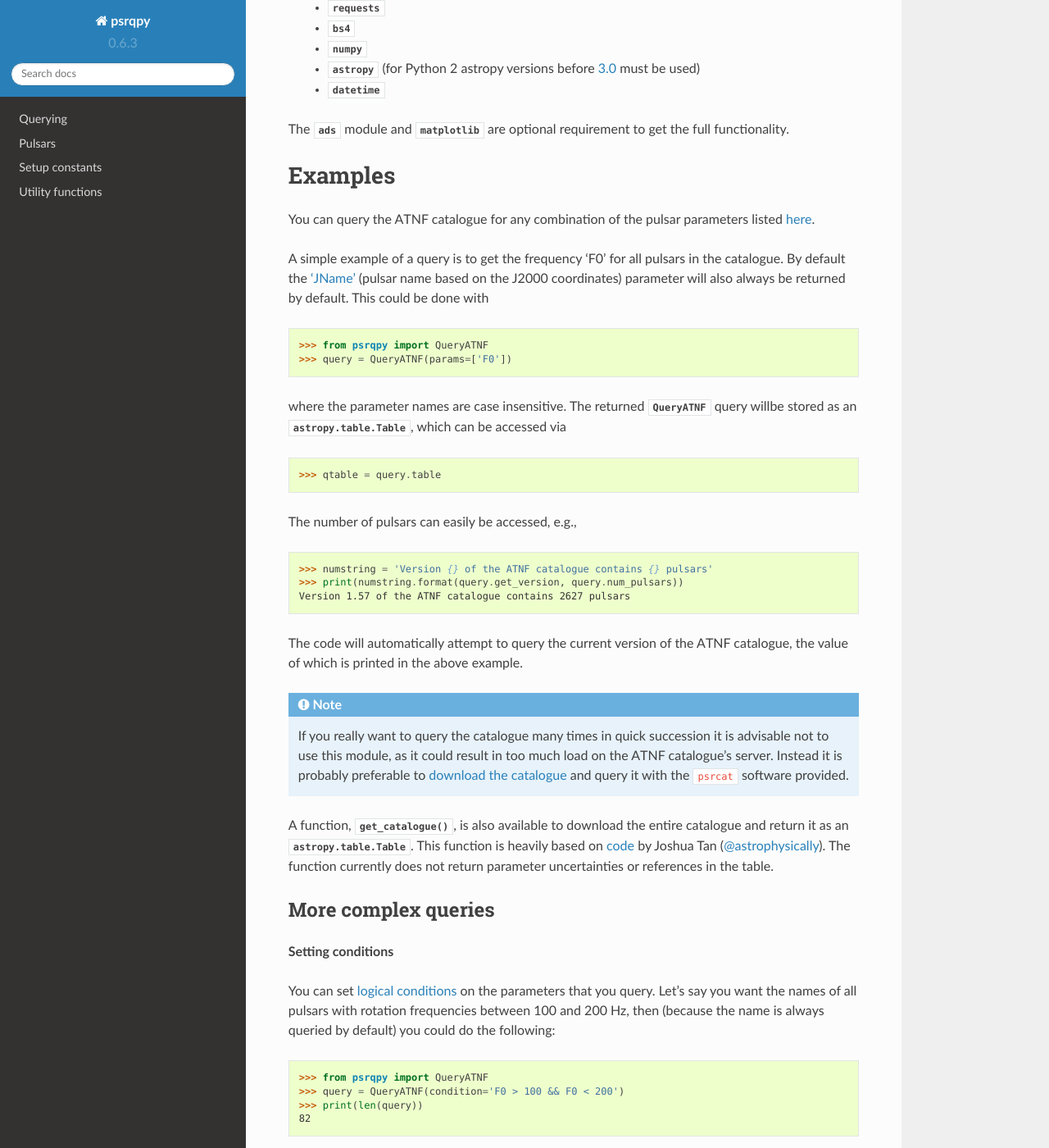
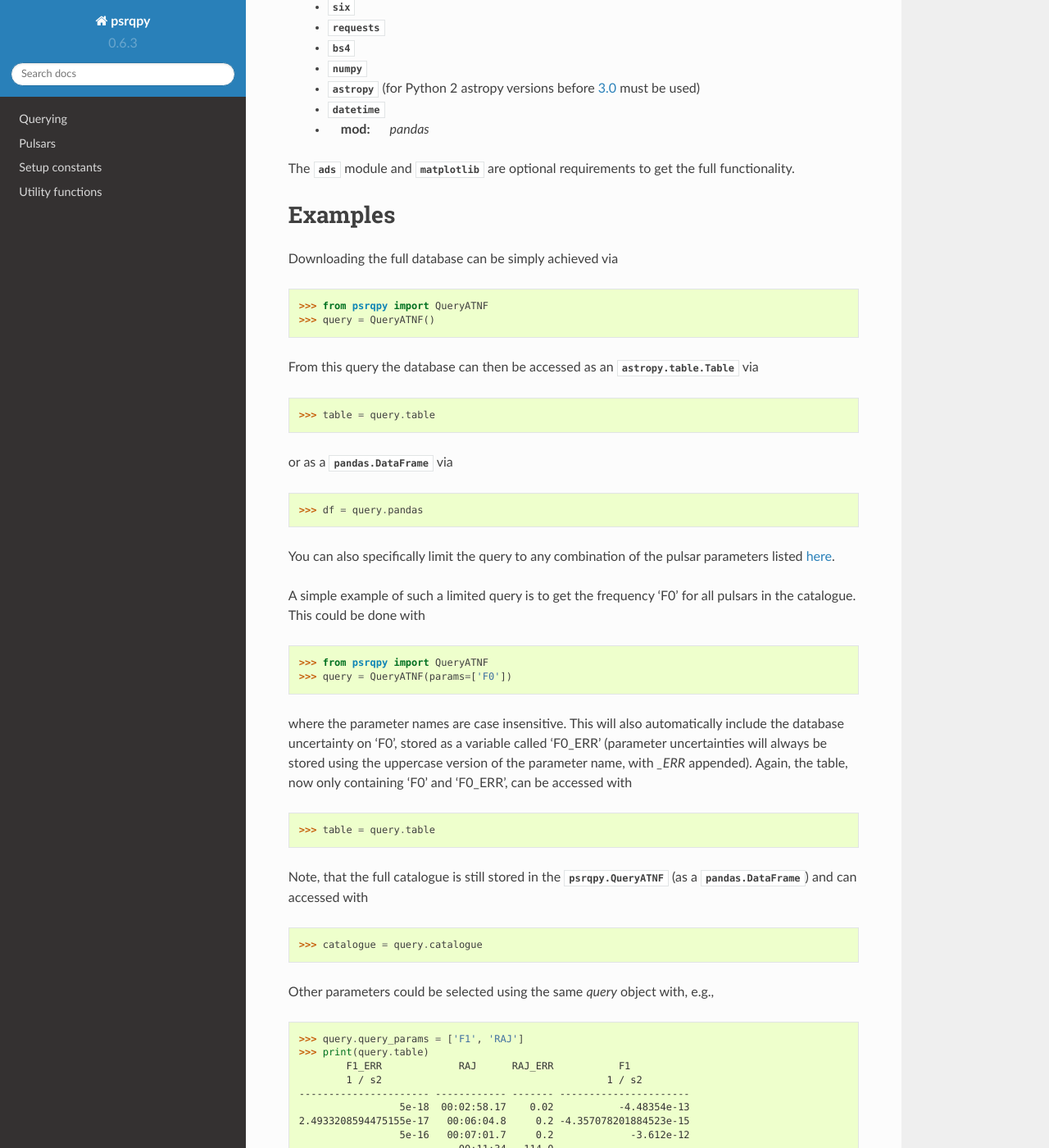
Before and after one commit to mattpitkin/psrqpy, a Sphinx documentation site: the page built from docs/source/index.rst, in a window 1280 px wide and 1400 px high, scrolled down 909 px. Shown: the whole window at 82% size. Built offline with Sphinx 7.4.7 and the Read the Docs theme 2.0.0, drawn with Linux system fonts in a browser that asks for light colours; some of the changed text lies outside the part shown.

Commit message:
Start updating docs for new interface

```diff
--- a/docs/source/index.rst
+++ b/docs/source/index.rst
@@ -12,9 +12,10 @@
 
 .. automodule:: psrqpy
 
-This package provides a way to directly query the `ATNF Pulsar Catalogue <http://www.atnf.csiro.au/people/pulsar/psrcat/>`_ [1]_ using Python.
-It is primarily aimed at astronomers wanting access to the latest pulsar information via a script,
-rather than through the standard web interface.
+This package provides a way to directly query the `ATNF Pulsar Catalogue <http://www.atnf.csiro.au/people/pulsar/psrcat/>`_ [1]_ using Python. It does this by
+downloading and parsing the full catalogue database, which itself is cached and can
+be reused. It is primarily aimed at astronomers wanting access to the latest pulsar
+information via a script, rather than through the standard web interface.
 
 Other functionality that it includes:
 
@@ -43,47 +44,75 @@
  * :mod:`numpy`
  * :mod:`astropy` (for Python 2 astropy versions before `3.0 <http://docs.astropy.org/en/latest/whatsnew/3.0.html#whatsnew-3-0-python3>`_ must be used)
  * :mod:`datetime`
+ * :mod: `pandas`
 
-The :mod:`ads` module and :mod:`matplotlib` are optional requirement to get the full functionality.
+The :mod:`ads` module and :mod:`matplotlib` are optional requirements to get the full functionality.
 
 Examples
 ========
 
-You can query the ATNF catalogue for any combination of the pulsar parameters listed
+Downloading the full database can be simply achieved via
+
+    >>> from psrqpy import QueryATNF
+    >>> query = QueryATNF()
+
+From this query the database can then be accessed as an :class:`astropy.table.Table` via
+
+    >>> table = query.table
+
+or as a :class:`pandas.DataFrame` via
+
+    >>> df = query.pandas
+
+You can also specifically limit the query to any combination of the pulsar parameters listed
 `here <http://www.atnf.csiro.au/research/pulsar/psrcat/psrcat_help.html?type=expert#par_list>`_.
 
-A simple example of a query is to get the frequency 'F0' for all pulsars in the catalogue. By default the
-`'JName' <http://www.atnf.csiro.au/research/pulsar/psrcat/psrcat_help.html?type=normal&highlight=jname#jname>`_
-(pulsar name based on the J2000 coordinates) parameter will also always be returned by default. This could be done with
+A simple example of such a limited query is to get the frequency 'F0' for all pulsars in the
+catalogue. This could be done with
 
-   >>> from psrqpy import QueryATNF
-   >>> query = QueryATNF(params=['F0'])
+    >>> from psrqpy import QueryATNF
+    >>> query = QueryATNF(params=['F0'])
 
-where the parameter names are case insensitive. The returned :class:`~psrqpy.search.QueryATNF` query willbe stored as an :class:`astropy.table.Table`, which can be accessed via
+where the parameter names are case insensitive. This will also automatically include the
+database uncertainty on 'F0', stored as a variable called 'F0_ERR' (parameter uncertainties
+will always be stored using the uppercase version of the parameter name, with `_ERR` appended).
+Again, the table, now only containing 'F0' and 'F0_ERR', can be accessed with
 
-   >>> qtable = query.table
+    >>> table = query.table
+
+Note, that the full catalogue is still stored in the :class:`psrqpy.QueryATNF`
+(as a :class:`pandas.DataFrame`) and can accessed with
+
+    >>> catalogue = query.catalogue
+
+Other parameters could be selected using the same `query` object with, e.g.,
+
+    >>> query.query_params = ['F1', 'RAJ']
+    >>> print(query.table)
+            F1_ERR             RAJ      RAJ_ERR           F1
+            1 / s2                                      1 / s2
+    ---------------------- ------------ ------- ----------------------
+                     5e-18  00:02:58.17    0.02           -4.48354e-13
+    2.4933208594475155e-17   00:06:04.8     0.2 -4.357078201884523e-15
+                     5e-16   00:07:01.7     0.2             -3.612e-12
+                        --     00:11:34   114.0                     --
+                     9e-20  00:14:17.75    0.04            -3.6669e-16
+                     4e-20            0      --           -1.22783e-15
+                       ...          ...     ...                    ...
+                     8e-19  23:39:38.74    0.01            -1.6952e-15
+                        --     23:40:45     7.0                     --
+                        --        23:43      --                     --
+                     3e-20            2      --             -9.765e-16
+                        --        23:52      --                     --
+                        --        23:54     7.0                     --
+                     9e-20 23:54:04.724   0.004          -1.821923e-14
+    Length = 2659 rows
 
 The number of pulsars can easily be accessed, e.g.,
 
    >>> numstring = 'Version {} of the ATNF catalogue contains {} pulsars'
    >>> print(numstring.format(query.get_version, query.num_pulsars))
-   Version 1.57 of the ATNF catalogue contains 2627 pulsars
-
-The code will automatically attempt to query the current version of the
-ATNF catalogue, the value of which is printed in the above example.
-
-.. note::
-
-   If you really want to query the catalogue many times in quick succession it is advisable not to use this module, as
-   it could result in too much load on the ATNF catalogue's server. Instead it is probably preferable to `download
-   the catalogue <http://www.atnf.csiro.au/research/pulsar/psrcat/download.html>`_ and query it with the ``psrcat`` software
-   provided.
-
-A function, :func:`~psrqpy.utils.get_catalogue`, is also available to download the entire catalogue and return it as an
-:class:`astropy.table.Table`. This function is heavily based on
-`code <https://github.com/astrophysically/ATNF-Pulsar-Cat/blob/master/ATNF.ipynb>`_ by Joshua Tan
-(`@astrophysically <https://github.com/astrophysically/>`_). The function currently does not return parameter uncertainties
-or references in the table.
+   Version 1.59 of the ATNF catalogue contains 2659 pulsars
 
 More complex queries
 --------------------
@@ -91,12 +120,12 @@
 **Setting conditions**
 
 You can set `logical conditions <http://www.atnf.csiro.au/research/pulsar/psrcat/psrcat_help.html#condition>`_
-on the parameters that you query. Let's say you want the names of all pulsars with rotation frequencies between
-100 and 200 Hz, then (because the name is always queried by default) you could do the following:
+on the parameters that you query. Let's say you want all pulsars with rotation frequencies between
+100 and 200 Hz, then you could do the following:
 
     >>> from psrqpy import QueryATNF
     >>> query = QueryATNF(condition='F0 > 100 && F0 < 200')
-    >>> print(len(query))
+    >>> print(query.num_pulsars)
     82
 
 If you also wanted pulsars with this condition, but also in globular clusters, you could do
@@ -116,7 +145,7 @@
 
 Then we could reload this with
 
-   >>> oldquery = QueryATNF(loadfromfile='atnfquery.pkl')
+    >>> oldquery = QueryATNF(loadfromfile='atnfquery.pkl')
 
 **Query specific pulsars**
 
```
Also changed, not shown: other parts of docs/source/index.rst (+7 -7 lines).
